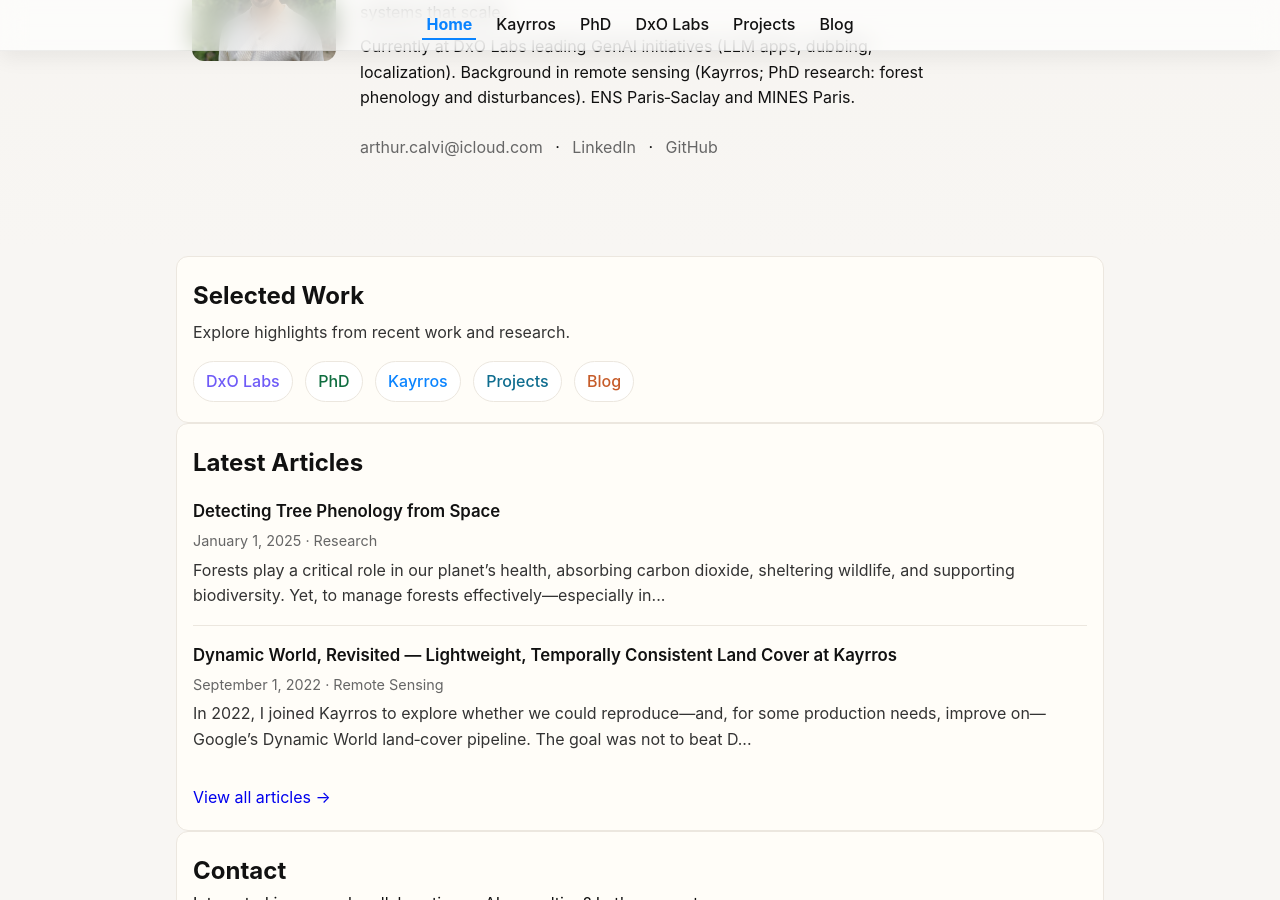
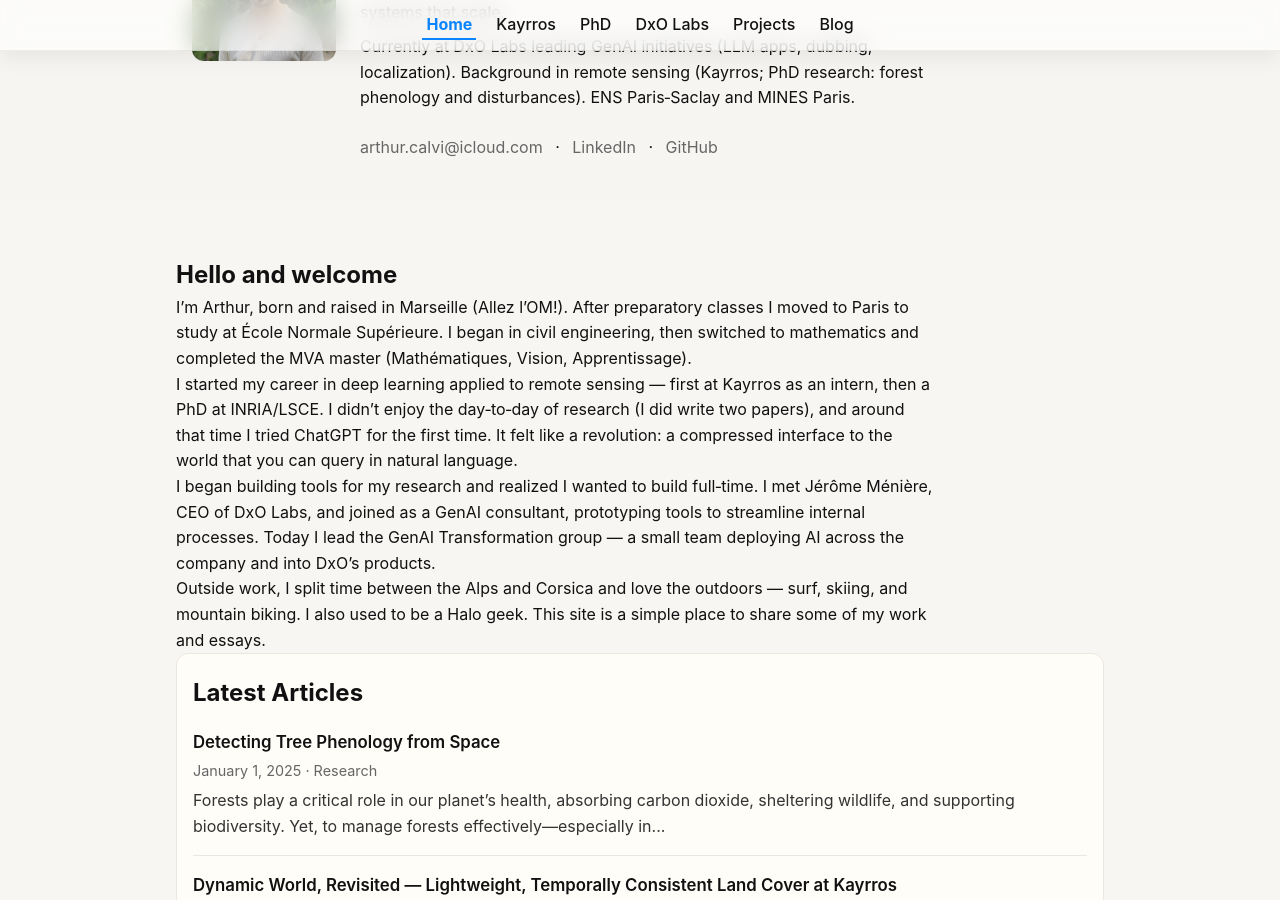
Before and after one commit to ArthurCalvi/arthurcalvi.github.io, a Jekyll site: the page built from index.html, in a window 1280 px wide and 900 px high, scrolled down 305 px. Built offline with Jekyll 4.4.1, drawn with Linux system fonts in a browser that asks for light colours.

Commit message:
articles: switch to gradient header + flat containerless content; home: replace selected work with a personal welcome narrative

```diff
--- a/index.html
+++ b/index.html
@@ -26,18 +26,14 @@ title: Home
     </div>
   </header>
 
-  <!-- Selected Work / Quick Links -->
-  <section class="section-container" aria-label="Selected Work">
-    <div class="plate">
-      <h2 style="margin-top:0;">Selected Work</h2>
-      <p style="margin:.25rem 0 1rem 0; color:#333;">Explore highlights from recent work and research.</p>
-      <p>
-        <a class="pill pill-purple" href="{{ '/dxo/' | relative_url }}">DxO Labs</a>
-        <a class="pill pill-green" href="{{ '/phd/' | relative_url }}">PhD</a>
-        <a class="pill pill-accent" href="{{ '/kayrros/' | relative_url }}">Kayrros</a>
-        <a class="pill pill-teal" href="{{ '/projects/' | relative_url }}">Projects</a>
-        <a class="pill pill-orange" href="{{ '/blog.html' | relative_url }}">Blog</a>
-      </p>
+  <!-- Personal Note -->
+  <section class="section-container" aria-label="Hello">
+    <div style="max-width: 75ch;">
+      <h2 style="margin-top:0;">Hello and welcome</h2>
+      <p>I’m Arthur, born and raised in Marseille (Allez l’OM!). After preparatory classes I moved to Paris to study at École Normale Supérieure. I began in civil engineering, then switched to mathematics and completed the MVA master (Mathématiques, Vision, Apprentissage).</p>
+      <p>I started my career in deep learning applied to remote sensing — first at Kayrros as an intern, then a PhD at INRIA/LSCE. I didn’t enjoy the day‑to‑day of research (I did write two papers), and around that time I tried ChatGPT for the first time. It felt like a revolution: a compressed interface to the world that you can query in natural language.</p>
+      <p>I began building tools for my research and realized I wanted to build full‑time. I met Jérôme Ménière, CEO of DxO Labs, and joined as a GenAI consultant, prototyping tools to streamline internal processes. Today I lead the GenAI Transformation group — a small team deploying AI across the company and into DxO’s products.</p>
+      <p>Outside work, I split time between the Alps and Corsica and love the outdoors — surf, skiing, and mountain biking. I also used to be a Halo geek. This site is a simple place to share some of my work and essays.</p>
     </div>
   </section>
 
```
Also changed, not shown: _layouts/article.html (+8 -2 lines).
